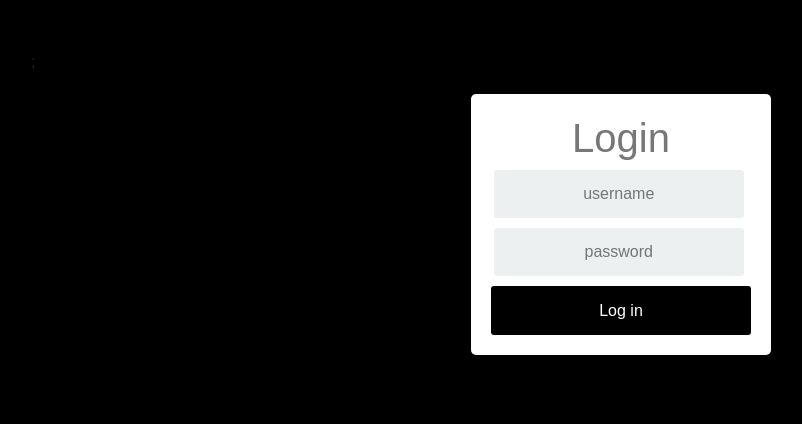
After one commit to labanshiks/Payroll_System, a Flask app: template templates/login.html in a window 1280 px wide. The commit adds this page. Shown: the top 424 px of the page, without its empty margins (19-821 px from the left). Run offline with Flask 2, Linux system fonts and the light colour scheme; the template is opened without the code that fills it, so the values that code supplies are empty; some libraries are stand-ins or nearby versions.

Commit message:
tenth day

```diff
--- a/main.py
+++ b/main.py
@@ -129,8 +129,10 @@ def delete_employee(id):
 @app.route('/payrolls/<int:emp_id>')
 def payrolls(emp_id):
     employee = EmployeesModel.fetch_by_id(emp_id)
-    payslips = PayrollsModel.fetch_by_employee(emp_id)
-    return render_template('payrolls.html', employee=employee, payslips=payslips)
+    print(employee.full_name)
+    print(employee.payrolls)
+    # payslips = PayrollsModel.fetch_by_employee(emp_id)
+    return render_template('payrolls.html', employee=employee)
 
 
 @app.route('/generate_payroll/<int:emp_id>', methods=['POST'])
@@ -156,7 +158,7 @@ def generate_payrolls(emp_id):
                             gross_salary=gross, nhif_deductions=nhif, nssf_deductions=nssf,
                             taxable_income=taxable_amount,
                             PAYE=paye, personal_relief=personal_relief, tax_off_relief=tax_off_relief,
-                            net_salary=net_salary, take_home_pay=take_home_pay)
+                            net_salary=net_salary, take_home_pay=take_home_pay, employee_id = this_employee.id)
     payslip.insert_to_db()
     return redirect(url_for('payrolls', emp_id=this_employee.id))
 # run flask
--- /dev/null
+++ b/static/style.css
@@ -0,0 +1,78 @@
+* {
+    box-sizing: border-box;
+    }
+
+    *:focus {
+    outline: none;
+    }
+    body {
+    font-family: Arial;
+    background-color: black;
+    padding: 50px;
+    }
+    .login {
+    margin: 20px auto;
+    width: 300px;
+    }
+    .login-screen {
+    background-color: #FFF;
+    padding: 20px;
+    border-radius: 5px
+    }
+
+    .app-title {
+    text-align: center;
+    color: #777;
+    }
+
+    .login-form {
+    text-align: center;
+    }
+    .control-group {
+    margin-bottom: 10px;
+    }
+
+    input {
+    text-align: center;
+    background-color: #ECF0F1;
+    border: 2px solid transparent;
+    border-radius: 3px;
+    font-size: 16px;
+    font-weight: 200;
+    padding: 10px 0;
+    width: 250px;
+    transition: border .5s;
+    }
+
+    input:focus {
+    border: 2px solid black;
+    box-shadow: none;
+    }
+
+    .btn {
+    border: 2px solid transparent;
+    background: black;
+    color: #ffffff;
+    font-size: 16px;
+    line-height: 25px;
+    padding: 10px 0;
+    text-decoration: none;
+    text-shadow: none;
+    border-radius: 3px;
+    box-shadow: none;
+    transition: 0.25s;
+    display: block;
+    width: 250px;
+    margin: 0 auto;
+    }
+
+    .btn:hover {
+    background-color: #444;
+    }
+
+    .login-link {
+    font-size: 12px;
+    color: #444;
+    display: block;
+    margin-top: 12px;
+    }
--- /dev/null
+++ b/templates/login.html
@@ -0,0 +1,48 @@
+<!doctype html>
+<html lang="en">
+<head>
+    <!-- Required meta tags -->
+    <meta charset="utf-8">
+    <meta name="viewport" content="width=device-width, initial-scale=1, shrink-to-fit=no">
+
+    <!-- Bootstrap CSS -->
+    <link rel="stylesheet" href="https://stackpath.bootstrapcdn.com/bootstrap/4.3.1/css/bootstrap.min.css"
+          integrity="sha384-ggOyR0iXCbMQv3Xipma34MD+dH/1fQ784/j6cY/iJTQUOhcWr7x9JvoRxT2MZw1T" crossorigin="anonymous">
+          <link href="/static/style.css" rel="stylesheet" type="text/css">;
+
+    <title>Laban's PayrollSystem</title>
+</head>
+<body>
+        <form action="/login" method="POST">
+            <div class="login">
+                <div class="login-screen">
+                    <div class="app-title">
+                        <h1>Login</h1>
+                        </div>
+                        <div class="login-form">
+                            <div class="control-group">
+                                <input type="text" class="login-field" value="" placeholder="username" name="username">
+                                <label class="login-field-icon fui-user" for="login-name"></label>
+                            </div>
+                            <div class="control-group">
+                                <input type="password" class="login-field" value="" placeholder="password" name="password">
+                                <label class="login-field-icon fui-lock" for="login-pass"></label>
+                            </div>
+                            <input type="submit" value="Log in" class="btn btn-primary btn-large btn-block">
+                            </div>
+                        </div>
+            </div>
+        </form>
+<!-- Optional JavaScript -->
+<!-- jQuery first, then Popper.js, then Bootstrap JS -->
+<script src="https://code.jquery.com/jquery-3.3.1.slim.min.js"
+integrity="sha384-q8i/X+965DzO0rT7abK41JStQIAqVgRVzpbzo5smXKp4YfRvH+8abtTE1Pi6jizo"
+crossorigin="anonymous"></script>
+<script src="https://cdnjs.cloudflare.com/ajax/libs/popper.js/1.14.7/umd/popper.min.js"
+integrity="sha384-UO2eT0CpHqdSJQ6hJty5KVphtPhzWj9WO1clHTMGa3JDZwrnQq4sF86dIHNDz0W1"
+crossorigin="anonymous"></script>
+<script src="https://stackpath.bootstrapcdn.com/bootstrap/4.3.1/js/bootstrap.min.js"
+integrity="sha384-JjSmVgyd0p3pXB1rRibZUAYoIIy6OrQ6VrjIEaFf/nJGzIxFDsf4x0xIM+B07jRM"
+crossorigin="anonymous"></script>
+</body>
+</html>
--- a/templates/payrolls.html
+++ b/templates/payrolls.html
@@ -81,7 +81,7 @@
         </tr>
         </thead>
         <tbody>
-        {% for each in payslips %}
+        {% for each in employee.payrolls %}
             <tr>
                 <th scope="row">{{ each.id }}</th>
                 <td>{{ each.payroll_month }}</td>
```
